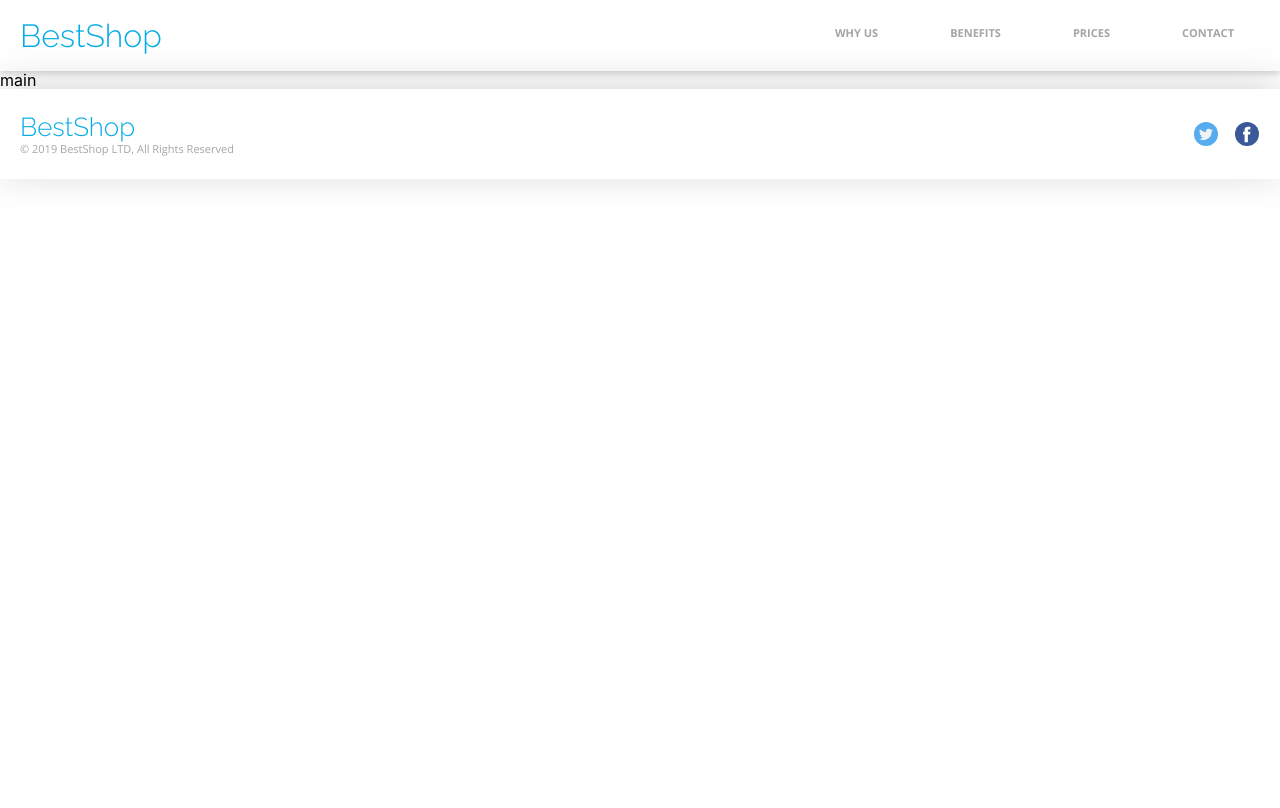
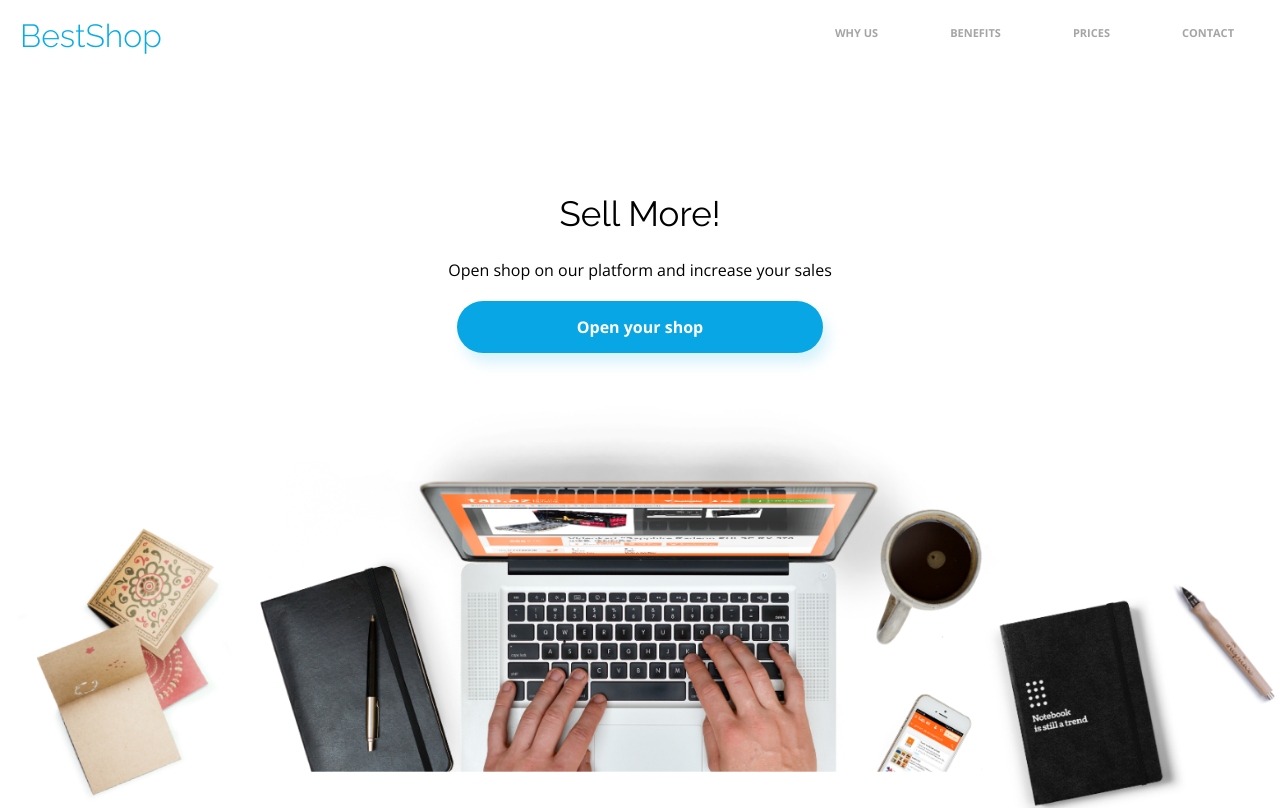
Before and after one commit to karolina-rachuta/BestShop_React, a React (Create React App) app: page / in a window 1280 px wide. Shown: the top 808 px of the page. Built offline with nearby package versions, Linux system fonts and the light colour scheme.

Commit message:
hero section and styles rwd

```diff
--- a/src/App.js
+++ b/src/App.js
@@ -1,14 +1,19 @@
 import './App.scss';
 import Header from './components/Header';
+import Hero from './components/Hero';
+import Benefits from './components/Benefits';
+import Prices from './components/Prices';
+import Contact from './components/Contact';
 import Footer from './components/Footer';
 
 function App() {
   return (
     <div className="container">
       <Header />
-      <main>
-        main
-      </main>
+      <Hero />
+      {/* <Benefits />
+      <Prices />
+      <Contact /> */}
       <Footer />
     </div>
   );
--- a/src/App.scss
+++ b/src/App.scss
@@ -1,8 +1,10 @@
 @import './styles/normalize.scss';
 @import './styles/variables.scss';
+@import './styles/utilis.scss';
 @import './styles/layout.scss';
 @import './styles/components/header.scss';
 @import './styles/components/footer.scss';
+@import './styles/components/hero.scss';
 
 
 .container {
@@ -18,3 +20,16 @@
         max-width: 1626px;
     }
 }
+
+.btn {
+    color: #fff;
+    font-family:'Open Sans', sans-serif;
+    font-size: toRem(16);
+    line-height: 1.375;
+    font-weight: bold;
+    border-radius: toRem(40);
+    box-shadow: toRem(5) toRem(10) toRem(14) #07ACE629;
+    background-color: $blue-pattern;
+    border: none;
+    padding: toRem(15) toRem(120);
+}
--- /dev/null
+++ b/src/components/Benefits.jsx
@@ -0,0 +1,7 @@
+function Benefits () {
+    return (
+        <div>Benefits</div>
+    )
+}
+
+export default Benefits;
--- /dev/null
+++ b/src/components/Contact.jsx
@@ -0,0 +1,9 @@
+function Contact () {
+    return (
+        <div>
+            Contact
+        </div>
+    )
+}
+
+export default Contact;
--- /dev/null
+++ b/src/components/Hero.jsx
@@ -0,0 +1,13 @@
+function Hero() {
+  return (
+    <div className="hero__container">
+      <div className="hero__box">
+      <h1>Sell More!</h1>
+      <p className="hero__lead">Open shop on our platform and increase your sales</p>
+      <button className="btn">Open your shop</button>
+      </div>
+    </div>
+  );
+}
+
+export default Hero;
--- /dev/null
+++ b/src/components/Prices.jsx
@@ -0,0 +1,7 @@
+function Prices () {
+    return (
+        <div>Prices</div>
+    )
+}
+
+export default Prices;
--- /dev/null
+++ b/src/styles/components/hero.scss
@@ -0,0 +1,48 @@
+@import '../variables.scss';
+@import '../utilis.scss';
+
+.hero__container {
+    width: 100%;
+    padding-inline: $padding-container;
+    height: 100vh;
+    background-color: $background-color;
+    background-image: url(../../assets/Background@2x.png);
+    background-repeat: no-repeat;
+    background-size: 210%;
+    background-position: top 300px center;
+    margin: 0 auto;
+    display: flex;
+    justify-content: center;
+
+    @media only screen and (min-width: toRem(700)) {
+        background-size: 100%;
+        background-position: top 320px center;
+    }
+
+    .hero__box {
+        margin-top: toRem(100);
+        text-align: center;
+
+        h1 {
+            color: $text-color;
+            font-family: 'Raleway', sans-serif;
+            font-size: toRem(35);
+            font-weight: normal;
+            line-height: 1.17;
+        }
+
+        .hero__lead {
+            color: $text-color;
+            font-family: 'Open Sans', sans-serif;
+            font-size: toRem(16);
+            font-weight: normal;
+            line-height: 1.375;
+            text-align: center;
+            margin-top: toRem(20);
+            margin-bottom: toRem(20);
+        }
+
+
+
+    }
+}
```
